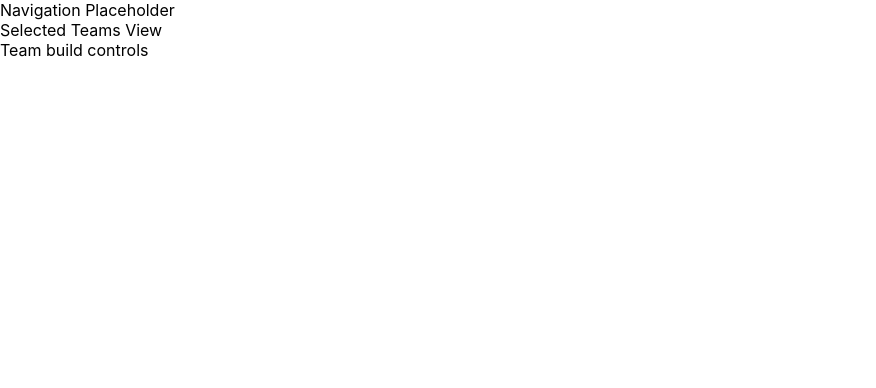
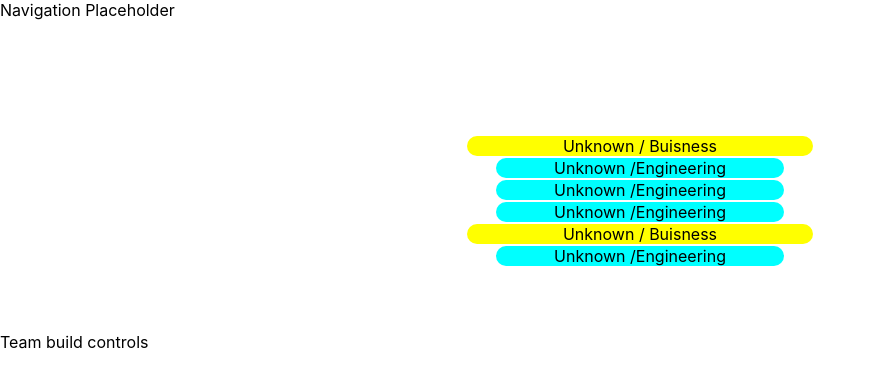
Before and after one commit to map0/team-builder, a React (Create React App) app: page / in a window 1280 px wide. Shown: the top 388 px of the page, without its empty margins (0-876 px from the left). Built offline with nearby package versions, Linux system fonts and the light colour scheme; the HTML template or start-up script is replaced by a standard one.

Commit message:
+TeamList, TeamType component; styles

```diff
--- a/src/App.js
+++ b/src/App.js
@@ -1,12 +1,12 @@
-import React from 'react';
-import Layout from './components/Layout';
-import TeamsBuidler from './containers/TeamsBuilder';
+import React from "react";
+import Layout from "./components/Layout";
+import TeamsBuilder from "./containers/TeamsBuilder";
 
 function App() {
   return (
     <div className="App">
       <Layout>
-        <TeamsBuidler />
+        <TeamsBuilder />
       </Layout>
     </div>
   );
--- /dev/null
+++ b/src/components/Layout.css
@@ -0,0 +1,3 @@
+.content {
+    margin-top: 50px;
+}
--- a/src/components/Layout.js
+++ b/src/components/Layout.js
@@ -1,10 +1,11 @@
 import React from "react";
+import "./Layout.css";
 
 const Layout = props => {
   return (
     <>
       <div>Navigation Placeholder</div>
-      <main>{props.children}</main>
+      <main className="content">{props.children}</main>
     </>
   );
 };
--- /dev/null
+++ b/src/components/Teams/TeamTypes/TeamTypes.css
@@ -0,0 +1,17 @@
+.engineering {
+    width: 25%;
+    height: 10%;
+    margin: 2px auto;
+    border-radius: 15px;
+    background-color: aqua;
+    text-align: center;
+}
+
+.business {
+    width: 30%;
+    height: 12%;
+    margin: 2px auto;
+    border-radius: 20px;
+    background-color: yellow;
+    text-align: center;
+}
--- /dev/null
+++ b/src/components/Teams/TeamTypes/TeamTypes.js
@@ -0,0 +1,35 @@
+import React, { Component } from "react";
+import PropTypes from "prop-types";
+import "./TeamTypes.css";
+
+class TeamTypes extends Component {
+  render() {
+    let team = null;
+
+    switch (this.props.area) {
+      case "business":
+        team = (
+          <div className="business">{this.props.teamLabel} / Buisness</div>
+        );
+        break;
+      case "engineering":
+        team = (
+          <div className="engineering">{this.props.teamLabel} /Engineering</div>
+        );
+        break;
+      default:
+        team = null;
+    }
+    return team;
+  }
+}
+
+TeamTypes.propTypes = {
+  area: PropTypes.string.isRequired
+};
+
+TeamTypes.defaultProps = {
+  teamLabel: "Unknown"
+};
+
+export default TeamTypes;
--- /dev/null
+++ b/src/components/Teams/TeamsList/TeamsList.css
@@ -0,0 +1,3 @@
+.pad-5 {
+    padding: 5%;
+}
--- /dev/null
+++ b/src/components/Teams/TeamsList/TeamsList.js
@@ -0,0 +1,18 @@
+import React from "react";
+import TeamTypes from "../TeamTypes/TeamTypes";
+import './TeamsList.css'
+
+const TeamsList = props => {
+  return (
+    <div className="pad-5">
+      <TeamTypes area="business" />
+      <TeamTypes area="engineering" />
+      <TeamTypes area="engineering" />
+      <TeamTypes area="engineering" />
+      <TeamTypes area="business" />
+      <TeamTypes area="engineering" />
+    </div>
+  );
+};
+
+export default TeamsList;
--- a/src/containers/TeamsBuilder.js
+++ b/src/containers/TeamsBuilder.js
@@ -1,10 +1,11 @@
 import React, { Component } from "react";
+import TeamsList from "../components/Teams/TeamsList/TeamsList";
 
 class TeamsBuilder extends Component {
   render() {
     return (
       <>
-        <div>Selected Teams View</div>
+        <TeamsList />
         <div>Team build controls</div>
       </>
     );
```
